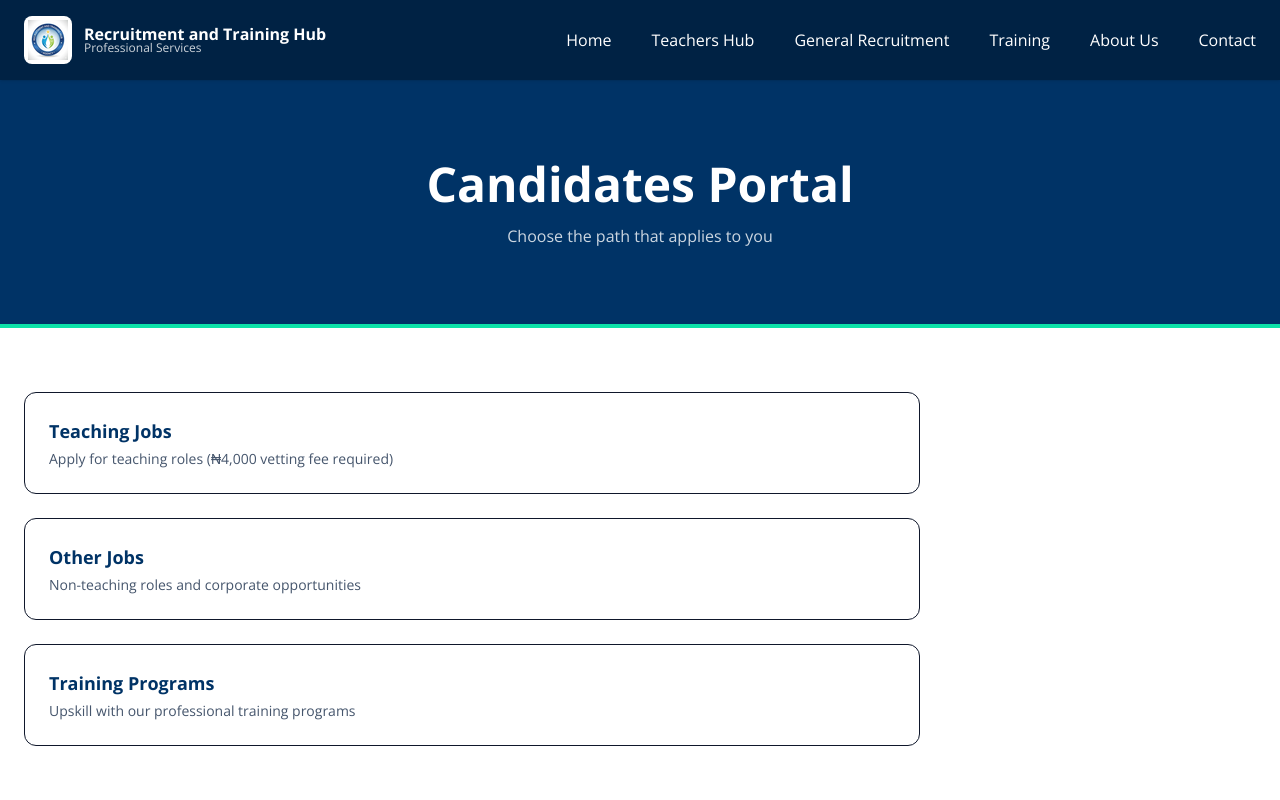
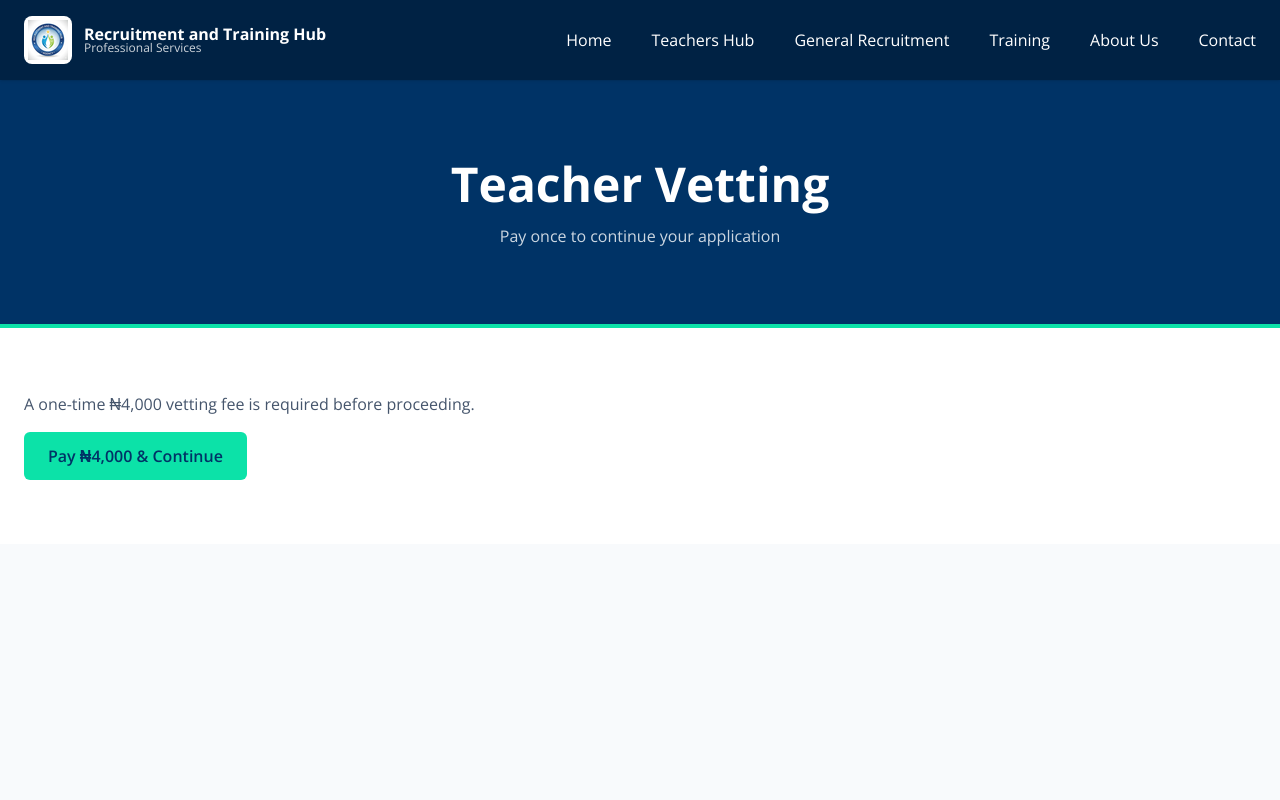
Before and after one commit to Nwose/teacher-recruit, a Next.js app: page /candidate in a window 1280 px wide. Shown: the top 800 px of the page. Built offline with nearby package versions, Linux system fonts and the light colour scheme.

Commit message:
payment gateway

```diff
--- a/app/candidate/page.tsx
+++ b/app/candidate/page.tsx
@@ -1,44 +1,61 @@
+"use client";
+
 import PageShell from "@/components/PageShell";
-import Link from "next/link";
 
-export default function CandidatePage() {
+declare global {
+  interface Window {
+    FlutterwaveCheckout?: (config: any) => void;
+  }
+}
+
+export default function CandidatePaymentPage() {
+  const handlePayment = () => {
+    if (!window.FlutterwaveCheckout) {
+      alert("Payment system not ready");
+      return;
+    }
+
+    const txRef = `teacher-vetting-${Date.now()}`;
+
+    window.FlutterwaveCheckout({
+      public_key: "FLWPUBK-78f560d3ccec4039297b22dd22498f43-X",
+      tx_ref: txRef,
+      amount: 4000,
+      currency: "NGN",
+      payment_options: "card,banktransfer,ussd",
+
+      // ✅ FIXED PATH
+      redirect_url: `${window.location.origin}/candidate/teacher?status=successful&tx_ref=${txRef}`,
+
+      customer: {
+        email: "teacher@example.com",
+        phone_number: "08000000000",
+        name: "Teacher Vetting",
+      },
+
+      customizations: {
+        title: "Teacher Vetting Fee",
+        description: "One-time vetting payment",
+      },
+    });
+  };
+
   return (
     <PageShell
-      title="Candidates Portal"
-      subtitle="Choose the path that applies to you"
+      title="Teacher Vetting"
+      subtitle="Pay once to continue your application"
     >
-      <div className="grid gap-6 max-w-4xl">
-        <Link
-          href="/candidate/teacher"
-          className="p-6 rounded-xl border bg-white hover:shadow-lg transition"
+      <div className="max-w-xl space-y-4">
+        <p className="text-slate-600">
+          A one-time ₦4,000 vetting fee is required before proceeding.
+        </p>
+
+        <button
+          onClick={handlePayment}
+          className="bg-[#0CE2A8] text-[#003366] px-6 py-3 rounded-md font-semibold hover:scale-105 transition"
         >
-          <h3 className="text-lg font-bold text-[#003366]">Teaching Jobs</h3>
-          <p className="text-sm text-slate-600 mt-1">
-            Apply for teaching roles (₦4,000 vetting fee required)
-          </p>
-        </Link>
-
-        <Link
-          href="/candidate/general"
-          className="p-6 rounded-xl border bg-white hover:shadow-lg transition"
-        >
-          <h3 className="text-lg font-bold text-[#003366]">Other Jobs</h3>
-          <p className="text-sm text-slate-600 mt-1">
-            Non-teaching roles and corporate opportunities
-          </p>
-        </Link>
-
-        <Link
-          href="/training"
-          className="p-6 rounded-xl border bg-white hover:shadow-lg transition"
-        >
-          <h3 className="text-lg font-bold text-[#003366]">
-            Training Programs
-          </h3>
-          <p className="text-sm text-slate-600 mt-1">
-            Upskill with our professional training programs
-          </p>
-        </Link>
+          Pay ₦4,000 & Continue
+        </button>
       </div>
     </PageShell>
   );
--- a/app/candidate/teacher/page.tsx
+++ b/app/candidate/teacher/page.tsx
@@ -1,40 +1,47 @@
 "use client";
 
 import PageShell from "@/components/PageShell";
-import { useState } from "react";
+import TeacherVettingForm from "@/components/TeacherVettingForm";
+import { useEffect, useState } from "react";
+import { useSearchParams } from "next/navigation";
 
-export default function TeacherVettingPage() {
-  const [paid, setPaid] = useState(false);
+export default function TeacherFormPage() {
+  const searchParams = useSearchParams();
+  const status = searchParams.get("status");
+  const txRef = searchParams.get("tx_ref");
+
+  const [allowed, setAllowed] = useState(false);
+
+  useEffect(() => {
+    if (status === "successful" && txRef) {
+      setAllowed(true);
+      localStorage.setItem("teacherVettingPaid", "true");
+    }
+  }, [status, txRef]);
+
+  // ✅ Restore access on refresh
+  useEffect(() => {
+    if (localStorage.getItem("teacherVettingPaid") === "true") {
+      setAllowed(true);
+    }
+  }, []);
+
+  if (!allowed) {
+    return (
+      <PageShell title="Access Restricted" subtitle="Payment required">
+        <p className="text-red-600">
+          You must complete the vetting payment before accessing this form.
+        </p>
+      </PageShell>
+    );
+  }
 
   return (
     <PageShell
-      title="Teacher Vetting"
-      subtitle="Complete vetting before accessing opportunities"
+      title="Teacher Vetting Form"
+      subtitle="Complete your vetting details"
     >
-      {!paid ? (
-        <div className="max-w-xl space-y-4">
-          <p className="text-slate-600">
-            A one-time ₦4,000 vetting fee is required before accessing teaching
-            opportunities.
-          </p>
-
-          <button
-            onClick={() => setPaid(true)}
-            className="bg-[#0CE2A8] text-[#003366] px-6 py-3 rounded-md font-semibold hover:scale-105 transition"
-          >
-            Pay ₦4,000 & Continue
-          </button>
-
-          {/* Later replace with Paystack / Flutterwave */}
-        </div>
-      ) : (
-        <div className="mt-8">
-          {/* Teacher Vetting Form Component goes here */}
-          <p className="text-green-600 font-medium">
-            ✅ Payment successful. Please complete the vetting form.
-          </p>
-        </div>
-      )}
+      <TeacherVettingForm />
     </PageShell>
   );
 }
--- a/app/layout.tsx
+++ b/app/layout.tsx
@@ -1,9 +1,27 @@
 import "./globals.css";
-import React from "react";
+import type { Metadata } from "next";
 import Navbar from "@/components/Navbar";
 import Footer from "@/components/Footer";
+import Script from "next/script";
+import { Open_Sans, Poppins } from "next/font/google";
 
-export const metadata = {
+// ✅ Fonts (better than <link>)
+const openSans = Open_Sans({
+  subsets: ["latin"],
+  weight: ["300", "400", "600", "700"],
+  variable: "--font-open-sans",
+  display: "swap",
+});
+
+const poppins = Poppins({
+  subsets: ["latin"],
+  weight: ["500", "700", "800"],
+  variable: "--font-poppins",
+  display: "swap",
+});
+
+// ✅ Proper Metadata API
+export const metadata: Metadata = {
   title: "Teachers Recruiting Consult",
   description:
     "Connecting credible teachers and admin officers with top schools",
@@ -15,27 +33,21 @@ export default function RootLayout({
   children: React.ReactNode;
 }) {
   return (
-    <html lang="en">
-      <head>
-        {/* Google Fonts */}
-        <link rel="preconnect" href="https://fonts.googleapis.com" />
-        <link
-          rel="preconnect"
-          href="https://fonts.gstatic.com"
-          crossOrigin=""
+    <html lang="en" className={`${openSans.variable} ${poppins.variable}`}>
+      <body className="bg-slate-50 text-slate-900 antialiased">
+        {/* Flutterwave Inline Script */}
+        <Script
+          src="https://checkout.flutterwave.com/v3.js"
+          strategy="afterInteractive"
         />
-        <link
-          href="https://fonts.googleapis.com/css2?family=Open+Sans:wght@300;400;600;700&family=Poppins:wght@500;700;800&display=swap"
-          rel="stylesheet"
-        />
-      </head>
 
-      <body className="bg-slate-50 text-slate-900 antialiased">
         {/* Global Navbar */}
         <Navbar />
 
         {/* Page Content */}
-        {children}
+        <main className="min-h-screen">{children}</main>
+
+        {/* Global Footer */}
         <Footer />
       </body>
     </html>
--- /dev/null
+++ b/components/TeacherVettingForm.tsx
@@ -0,0 +1,95 @@
+"use client";
+
+import { useState } from "react";
+
+const GOOGLE_FORM_ACTION_URL =
+  "https://docs.google.com/forms/d/e/1FAIpQLSeukzZrFek_qk-Z8SHYm0rbNUCZBWpjh8AceMZwTtguyDGaZg/formResponse";
+
+export default function TeacherVettingForm() {
+  const [loading, setLoading] = useState(false);
+
+  async function handleSubmit(e: React.FormEvent<HTMLFormElement>) {
+    e.preventDefault();
+    setLoading(true);
+
+    const formData = new FormData(e.currentTarget);
+
+    // 🔴 REPLACE entry.xxxxx WITH YOUR REAL IDS
+    const googleFormData = new URLSearchParams({
+      "entry.111111111": formData.get("fullName") as string,
+      "entry.222222222": formData.get("email") as string,
+      "entry.333333333": formData.get("phone") as string,
+      "entry.444444444": formData.get("qualification") as string,
+      "entry.555555555": formData.get("experience") as string,
+    });
+
+    try {
+      await fetch(`${GOOGLE_FORM_ACTION_URL}?${googleFormData.toString()}`, {
+        method: "POST",
+        mode: "no-cors", // REQUIRED
+      });
+
+      alert("Vetting form submitted successfully!");
+      e.currentTarget.reset();
+    } catch (error) {
+      console.error(error);
+      alert("Submission failed. Please try again.");
+    }
+
+    setLoading(false);
+  }
+
+  return (
+    <div className="mt-8 max-w-xl">
+      <p className="text-green-600 font-medium mb-6">
+        ✅ Payment successful. Please complete the vetting form.
+      </p>
+
+      <form onSubmit={handleSubmit} className="space-y-4">
+        <input
+          name="fullName"
+          required
+          placeholder="Full Name"
+          className="w-full border rounded-md px-4 py-2"
+        />
+
+        <input
+          name="email"
+          type="email"
+          required
+          placeholder="Email Address"
+          className="w-full border rounded-md px-4 py-2"
+        />
+
+        <input
+          name="phone"
+          required
+          placeholder="Phone Number"
+          className="w-full border rounded-md px-4 py-2"
+        />
+
+        <input
+          name="qualification"
+          required
+          placeholder="Highest Qualification"
+          className="w-full border rounded-md px-4 py-2"
+        />
+
+        <textarea
+          name="experience"
+          required
+          placeholder="Teaching Experience"
+          className="w-full border rounded-md px-4 py-2"
+        />
+
+        <button
+          type="submit"
+          disabled={loading}
+          className="bg-[#003366] text-white px-6 py-3 rounded-md font-semibold hover:opacity-90"
+        >
+          {loading ? "Submitting..." : "Submit Vetting Form"}
+        </button>
+      </form>
+    </div>
+  );
+}
--- a/package.json
+++ b/package.json
@@ -10,6 +10,7 @@
   },
   "dependencies": {
     "custom-gform": "^1.3.2",
+    "flutterwave-react-v3": "^1.3.2",
     "framer-motion": "^12.23.25",
     "lucide-react": "^0.556.0",
     "next": "16.0.8",
```
Also changed, not shown: 1 other file (tests, documents, lock files or other folders).
